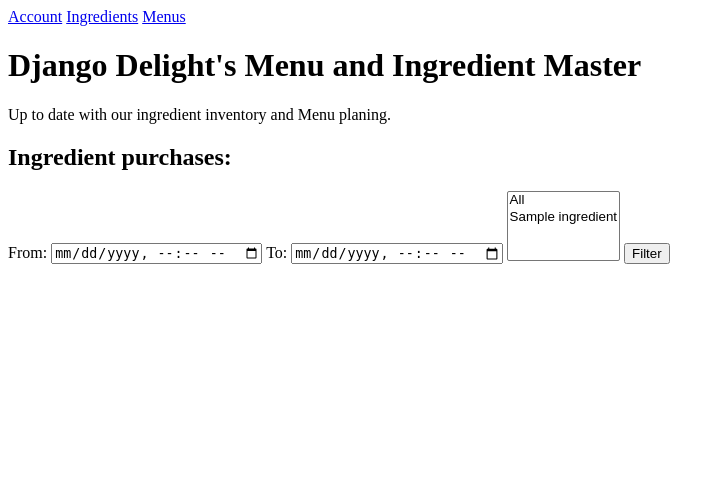
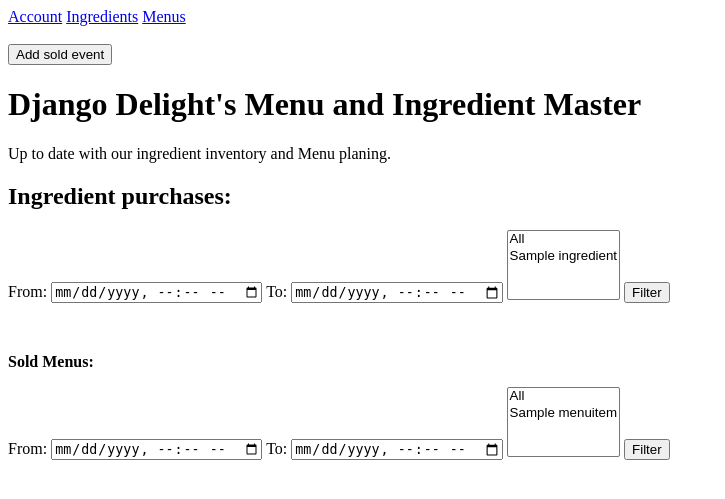
Before and after one commit to Sandrowue/DjangoMenuIngredient, a Django app: page /MenuIngredientMaster/ in a window 1280 px wide. Shown: the top 499 px of the page, without its empty margins (0-725 px from the left). Run offline with Django 5.2, Linux system fonts and the light colour scheme; tables that the repository leaves empty hold one stand-in row (values such as "Sample post").

Commit message:
sold menus for timespan

```diff
--- a/capstone/MenuIngredientMaster/templates/MenuIngredientMaster/index.html
+++ b/capstone/MenuIngredientMaster/templates/MenuIngredientMaster/index.html
@@ -5,6 +5,9 @@
 {% extends "MenuIngredientMaster/base.html" %}
 
 {% block content %}
+<br/>
+<a href="{% url 'addSoldEvent' %}"><button>Add sold event</button></a>
+<br/>
 <h1>Django Delight's Menu and Ingredient Master</h1>
 <p>Up to date with our ingredient inventory and Menu planing.</p>
 <h2>Ingredient purchases:</h2>
@@ -36,7 +39,6 @@
       }
    });
    </script>
-
    <input type="submit" value="Filter">
 </form>
 </br>
@@ -64,4 +66,57 @@
 {% endfor %}
 </table>
 {% endif %}
+
+<p><strong>Sold Menus:</strong></p>
+<form method="get">
+   <label for="menu_timespan_start">From:</label>
+   <input type="datetime-local" id="menu_timespan_start" name="menu_timespan_start" value="{{ request.GET.menu_timespan_start }}">
+
+   <label for="menu_timespan_end">To:</label>
+   <input type="datetime-local" id="menu_timespan_end" name="menu_timespan_end" value="{{ request.GET.timespan_end }}">
+
+   <select id="menu_names" name="menu_names" multiple>
+      <option value="__all__"
+         {% if "__all__" in selected_menu_names %}selected{% endif %}>
+         All
+      </option>
+      {% for menu in allMenus %}
+         <option value="{{ menu.title }}"
+            {% if menu.title in selected_menu_names %}selected{% endif %}>
+            {{ menu.title }}
+         </option>
+      {% endfor %}
+   </select>
+   <script>
+   document.getElementById('menu_names').addEventListener('change', function(e) {
+      if ([...this.selectedOptions].some(opt => opt.value === '__all__')) {
+         for (let opt of this.options) {
+            opt.selected = true;
+         }
+      }
+   });
+   </script>
+
+   <input type="submit" value="Filter">
+</form>
+{% if soldMenus %}
+<p>Sold Menus:</p>
+<table>
+   <tr>
+      <th>Timestamp</th>
+      <th>Menu</th>
+      <th>Price</th>
+      <th></th>
+   </tr>
+   {% for menu in soldMenus %}
+
+      <tr>
+            <td>{{ menu.timestamp }}</td>
+            <td>{{ menu.menu_item.title }}</td>
+            <td>{{ menu.price }}</td>
+            <td><a href="{% url 'deleteSoldEvent' menu.id %}"><button>Delete event</button></a></td>
+      </tr>
+   {% endfor %}
+   {% endif %}
+</table>
 {% endblock %}
--- a/capstone/MenuIngredientMaster/views.py
+++ b/capstone/MenuIngredientMaster/views.py
@@ -10,9 +10,13 @@
 # Create your views here.
 def index(request):
     allIngredients = Ingredient.objects.order_by("name")
+    allMenus = MenuItem.objects.order_by("title")
     start = request.GET.get("timespan_start")
+    menuStart = request.GET.get("menu_timespan_start")
     end = request.GET.get('timespan_end')
+    menuEnd = request.GET.get("menu_timespan_end")
     ingredient_names = request.GET.getlist("ingredient_names")
+    menu_names = request.GET.getlist("menu_names")
     if start or end or ingredient_names:
         purchaseEvents = AcquiredIngredient.objects.order_by("-timestamp")
         if start:
@@ -27,10 +31,29 @@
             purchaseEvents = purchaseEvents.filter(name__in=ingredient_names)
     else:
         purchaseEvents = AcquiredIngredient.objects.none()
+
+    if menuStart or menuEnd or menu_names:
+        soldMenus = Purchase.objects.order_by("-timestamp")
+        if menuStart:
+            menuStart_dt = datetime.strptime(menuStart, "%Y-%m-%dT%H:%M")
+            if menuStart_dt:
+                soldMenus = soldMenus.filter(timestamp__gte=menuStart_dt)
+        if menuEnd:
+            menuEnd_dt = datetime.strptime(menuEnd, "%Y-%m-%dT%H:%M")
+            if menuEnd_dt:
+                soldMenus = soldMenus.filter(timestamp__lte=menuEnd_dt)
+        if menu_names and "__all__" not in menu_names:
+            soldMenus = soldMenus.filter(menu_item__title__in=menu_names)
+    else:
+        soldMenus = Purchase.objects.none()
+
     context = {
         "purchaseEvents": purchaseEvents,
         "allIngredients": allIngredients,
         "selected_ingredient_names": ingredient_names,
+        "allMenus": allMenus,
+        "soldMenus": soldMenus,
+        "selected_menu_names": menu_names
     }
     return render(request, "MenuIngredientMaster/index.html", context)
 
@@ -155,6 +178,7 @@
     return render(request, 'MenuIngredientMaster/showRecipe.html', {"receipe": receipe, "menu": menu})
 
 def addRecipeItem(request):
+    menu_item_id = request.GET.get("menu_item")
     if request.method == "POST":
         form = RecipeEditForm(request.POST)
         if form.is_valid():
@@ -164,11 +188,14 @@
             newItem.quantity = float(form.cleaned_data["quantity"])
             newItem.cost = float(newItem.ingredient.unit_price * newItem.quantity)
             newItem.save()
-            return redirect('addRecipeItem')
+            return redirect(f'{request.path}?menu_item={newItem.menu_item.id}')
     else:
-        form = RecipeEditForm()
+        if menu_item_id:
+            form = RecipeEditForm(initial={"menu_item": menu_item_id})
+        else:
+            form = RecipeEditForm()
     ingredients = Ingredient.objects.all()
-    return render(request, 'MenuIngredientMaster/addRecipeItem.html' , {"form":form, "ingredients": ingredients})
+    return render(request, 'MenuIngredientMaster/addRecipeItem.html' , {"form":form, "ingredients": ingredients, "menu_item_id": menu_item_id})
 
 def changeRecipeItem(request, reciperequirements_id):
     recipe_item = get_object_or_404(RecipeRequirements, id=reciperequirements_id)
@@ -178,6 +205,7 @@
             recipe_item.menu_item = form.cleaned_data["menu_item"]
             recipe_item.ingredient = form.cleaned_data["ingredient"]
             recipe_item.quantity = float(form.cleaned_data["quantity"])
+            recipe_item.cost = float(recipe_item.ingredient.unit_price * recipe_item.quantity)
             recipe_item.save()
             return redirect('showRecipe', menuitem_id=recipe_item.menu_item.id)
     else:
```
Also changed, not shown: capstone/MenuIngredientMaster/templates/MenuIngredientMaster/sold.html (deleted, +0 -33 lines).
